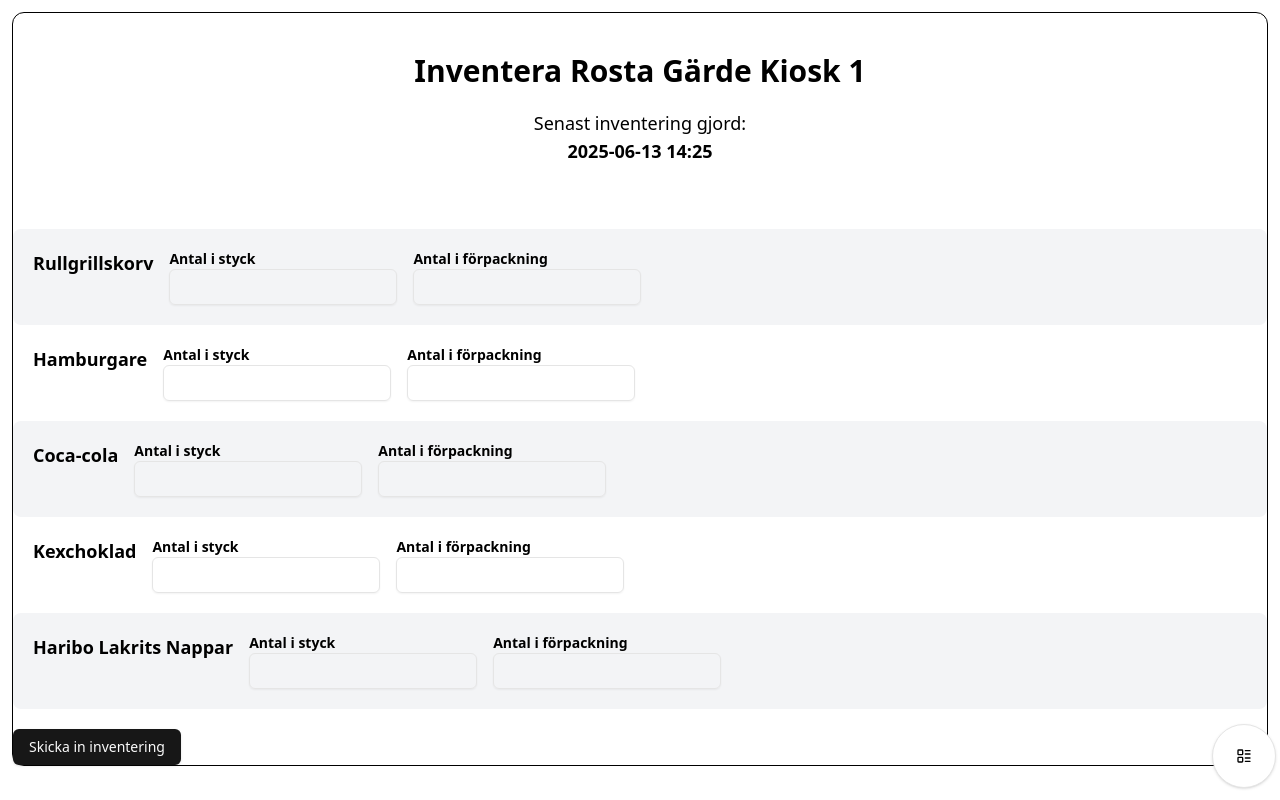
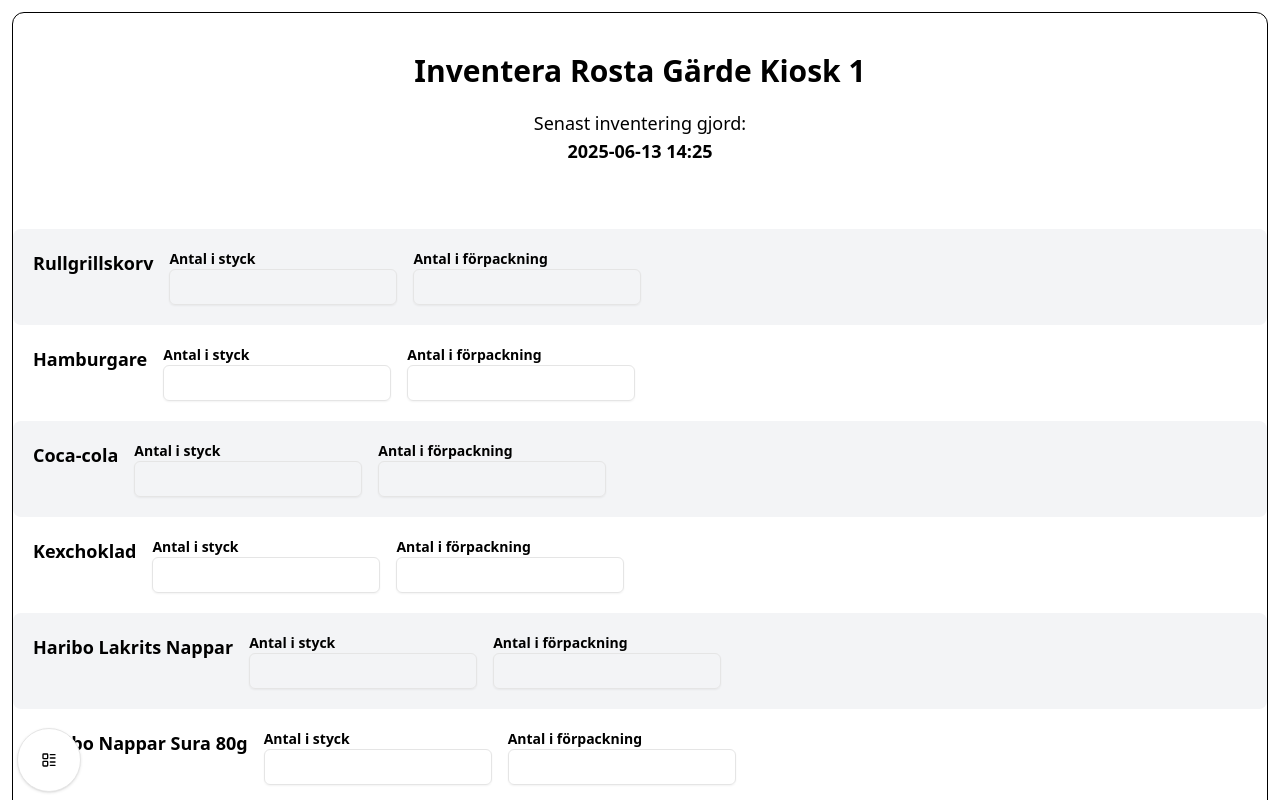
Before and after one commit to Camilla-bjorkcom/Kioskinventering-orebrocupen, a React (Vite) app: page / in a window 1280 px wide. Both pictures are taken after a click on the button 1228 px from the left and 740 px from the top of the page. Shown: the top 800 px of the page. Built offline with nearby package versions, Linux system fonts and the light colour scheme; data requests are answered from the project's data file.

Commit message:
button on list position

```diff
--- a/db.json
+++ b/db.json
@@ -31,6 +31,120 @@
           "productName": "Haribo Lakrits Nappar",
           "amountPieces": 23,
           "amountPackages": 33
+        },
+        {
+          "id": "6",
+          "productName": "Haribo Nappar Sura 80g",
+          "amountPieces": "1",
+          "amountPackages": "1"
+        },
+        {
+          "id": "7",
+          "productName": "Pringels Original",
+          "amountPieces": "1",
+          "amountPackages": "1"
+        },
+        {
+          "id": "8",
+          "productName": "Marabou Mjölkchoklad",
+          "amountPieces": "11",
+          "amountPackages": "1"
+        },
+        {
+          "id": "9",
+          "productName": "Haribo Nappar Frukt 80g",
+          "amountPieces": "1",
+          "amountPackages": "1"
+        },
+        {
+          "id": "10",
+          "productName": "Haribo Nappar Cola 80g",
+          "amountPieces": "1",
+          "amountPackages": "1"
+        },
+        {
+          "id": "11",
+          "productName": "Gurka",
+          "amountPieces": "1",
+          "amountPackages": "1"
+        },
+        {
+          "id": "12",
+          "productName": "Delicatoboll",
+          "amountPieces": "1",
+          "amountPackages": "1"
+        },
+        {
+          "id": "13",
+          "productName": "Johnnys Hamburgerdressing",
+          "amountPieces": "1",
+          "amountPackages": "1"
+        },
+        {
+          "id": "14",
+          "productName": "Johnnys Ketchup Original",
+          "amountPieces": "1",
+          "amountPackages": "1"
+        },
+        {
+          "id": "15",
+          "productName": "Johnnys Senap Sötstark",
+          "amountPieces": "1",
+          "amountPackages": "1"
+        },
+        {
+          "id": "16",
+          "productName": "Sibyllia Hamburgerficka",
+          "amountPieces": "1",
+          "amountPackages": "1"
+        },
+        {
+          "id": "17",
+          "productName": "Pizza Vegetarisk",
+          "amountPieces": "11",
+          "amountPackages": "1"
+        },
+        {
+          "id": "18",
+          "productName": "Pizza Kebab",
+          "amountPieces": "1",
+          "amountPackages": "1"
+        },
+        {
+          "id": "19",
+          "productName": "Midnight Grown",
+          "amountPieces": "11",
+          "amountPackages": "1"
+        },
+        {
+          "id": "20",
+          "productName": "Mer Päron",
+          "amountPieces": "1",
+          "amountPackages": "1"
+        },
+        {
+          "id": "21",
+          "productName": "Mer Apelsin",
+          "amountPieces": "1",
+          "amountPackages": "1"
+        },
+        {
+          "id": "22",
+          "productName": "Bonaqua Citron/lime",
+          "amountPieces": "1",
+          "amountPackages": "1"
+        },
+        {
+          "id": "23",
+          "productName": "Powerade Mountain Blast",
+          "amountPieces": "1",
+          "amountPackages": "1"
+        },
+        {
+          "id": "24",
+          "productName": "Coca-Cola Zero",
+          "amountPieces": "1",
+          "amountPackages": "1"
         }
       ],
       "id": "3395"
--- a/src/App2.tsx
+++ b/src/App2.tsx
@@ -369,8 +369,8 @@ const App2 = () => {
         </div>
       )}
       {isListView && (
-        <div className="container mx-auto p-3">
-          <div className="rounded-xl border border-black border-solid text-black aspect-video">
+        <div className="container mx-auto p-3 ">
+          <div className="rounded-xl border border-black border-solid text-black aspect-video relative">
             <h2 className="text-lg lg:text-3xl text-center w-full mt-10 font-bold">
               Inventera {facility} {kiosk}
             </h2>
@@ -432,7 +432,7 @@ const App2 = () => {
       </form>
             <Button
               type="button"
-              className="w-16 h-16 shadow border m-1 p-1 rounded-full absolute right-0 bottom-2"
+              className="w-16 h-16 shadow border m-1 p-1 rounded-full sticky right-0 bottom-2"
               variant={"outline"}
               onClick={() => {
                 toggleListView();
```
